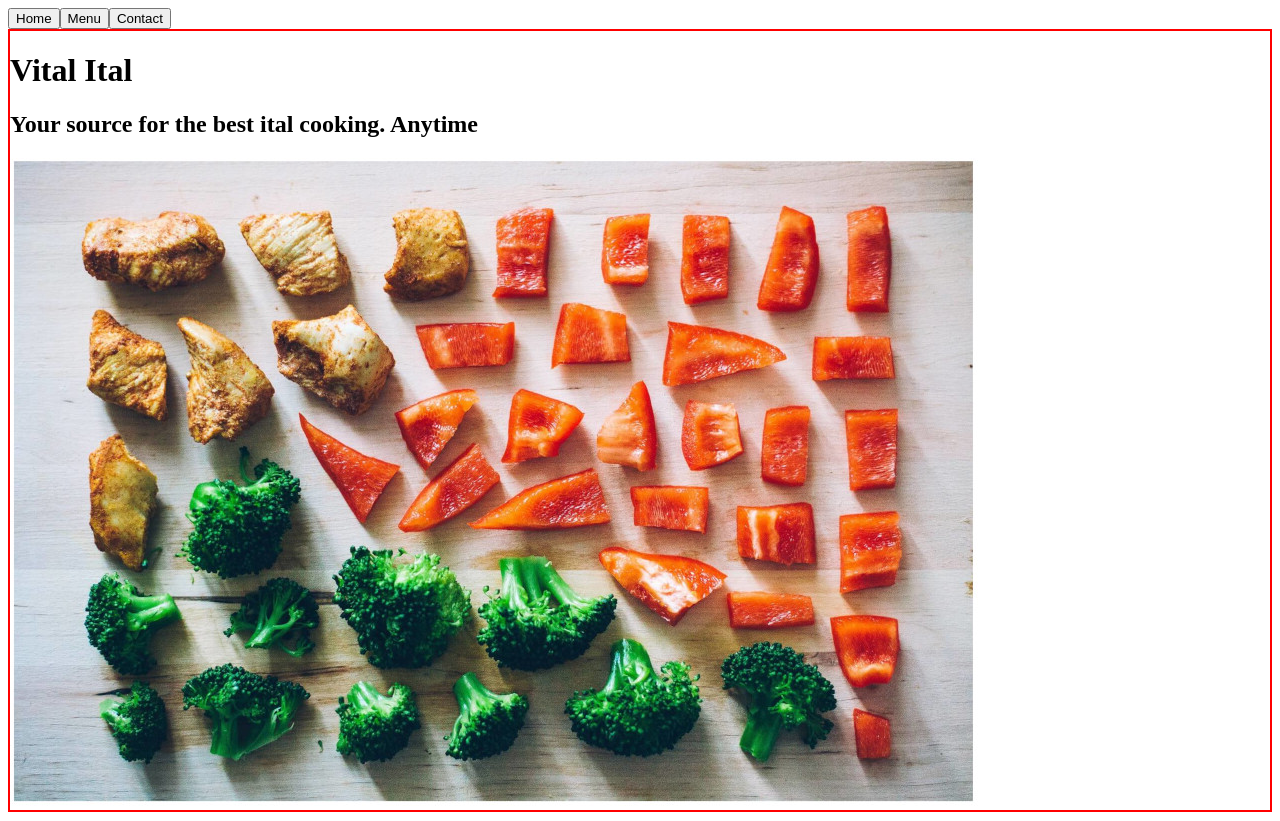
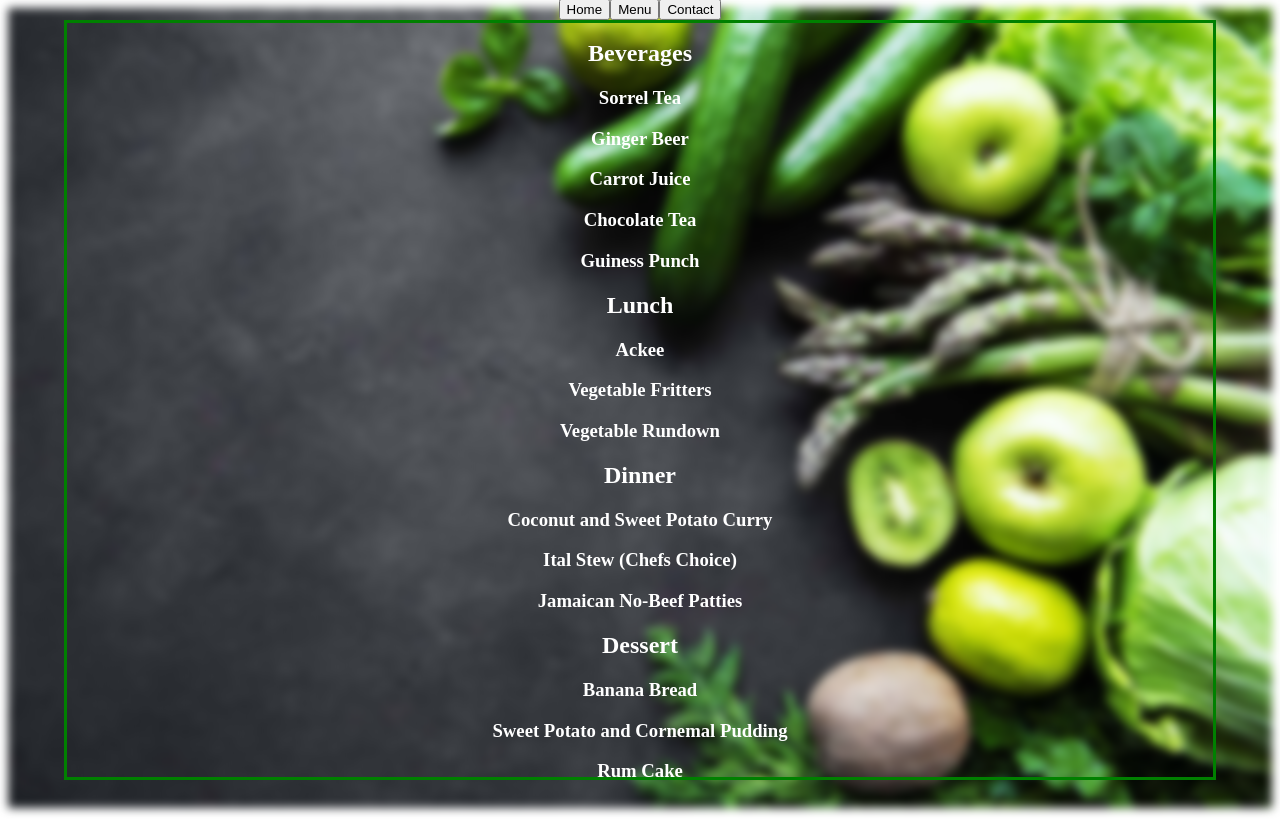
Before and after one commit to Duvauwn/resaurant-page, a website built with webpack: page dist/index.html in a window 1280 px wide. Both pictures are taken after a click on the button "Menu". Built offline with nearby package versions, Linux system fonts and the light colour scheme.

Commit message:
styling changes

```diff
--- a/src/contact.js
+++ b/src/contact.js
@@ -2,7 +2,6 @@ import './style.css';
 
 export default function contact() {
     const contactContainer = document.createElement('div');
-    contactContainer.classList.add('container-border');
 
     const headChef = document.createElement('div');
     const headTitle = document.createElement('h3');
--- a/src/home.js
+++ b/src/home.js
@@ -3,7 +3,6 @@ import './style.css';
 
 export default function home() {
     const homeContainer = document.createElement('div');
-    homeContainer.classList.add('container-border');
 
     const header = document.createElement('h1');
     header.textContent = 'Vital Ital';
@@ -13,6 +12,8 @@ export default function home() {
 
     const myFood = new Image();
     myFood.src = Food;
+    myFood.style.height = 'auto';
+    myFood.style.width = '70%';
 
     homeContainer.append(header, headline, myFood);
 
--- a/src/index.js
+++ b/src/index.js
@@ -2,30 +2,71 @@ import home from './home.js';
 import menu from './menu.js';
 import contact from './contact.js';
 
-const display = document.querySelector('#content');
+const mainContainer = document.querySelector('#content');
+
+const background = document.createElement('div');
+background.id = 'bg-image';
+document.body.appendChild(background);
+
+const borderline = document.createElement('div');
+borderline.id = 'borderline';
+document.body.appendChild(borderline);
 
 const tabButtons = (() => {
     const tabsContainer = document.createElement('div');
 
     const homeTab = document.createElement('button');
+    homeTab.id = 'home';
     homeTab.textContent = 'Home';
 
     const menuTab = document.createElement('button');
+    menuTab.id = 'menu';
     menuTab.textContent = 'Menu';
 
     const contactTab = document.createElement('button');
+    contactTab.id = 'contact';
     contactTab.textContent = 'Contact';
 
     tabsContainer.append(homeTab, menuTab, contactTab);
 
-    display.appendChild(tabsContainer);
+    mainContainer.appendChild(tabsContainer);
 
     return { tabsContainer };
 
 })();
 
-const homeSwitch = (() => {
-    console.log(tabButtons.tabsContainer.firstChild);
+const tabs = (() => {
+    const contentContainer = document.createElement('div');
 
-    display.appendChild(home());
+    const homeSwitch = document.querySelector('#home');
+    homeSwitch.addEventListener('click', function () {
+        console.log('working');
+        if (contentContainer.childNodes.length > 0) {
+            contentContainer.firstChild.remove();
+        }
+        contentContainer.appendChild(home());
+    })
+
+    const menuSwitch = document.querySelector('#menu');
+    menuSwitch.addEventListener('click', function () {
+        if (contentContainer.childNodes.length > 0) {
+            contentContainer.firstChild.remove();
+        }
+        contentContainer.appendChild(menu());
+    })
+
+    const contactSwitch = document.querySelector('#contact');
+    contactSwitch.addEventListener('click', function () {
+        if (contentContainer.childNodes.length > 0) {
+            contentContainer.firstChild.remove();
+        }
+        contentContainer.appendChild(contact());
+    })
+
+    window.addEventListener('load', function () {
+        contentContainer.appendChild(home());
+    })
+
+    mainContainer.appendChild(contentContainer);
+
 })();
--- a/src/menu.js
+++ b/src/menu.js
@@ -1,8 +1,9 @@
 import './style.css';
 
 export default function menu() {
+    const menuContainer = document.createElement('div');
+
     const beveragesContainer = document.createElement('div');
-    beveragesContainer.classList.add('container-border');
 
     const beverages = document.createElement('h2');
     beverages.textContent = 'Beverages';
@@ -24,5 +25,55 @@ export default function menu() {
 
     beveragesContainer.append(beverages, sorrel, gingerBeer, carrotJuice, chocolateTea, guinessPunch);
 
-    return beveragesContainer;
+    const lunchContainer = document.createElement('div');
+
+    const lunch = document.createElement('h2');
+    lunch.textContent = 'Lunch';
+
+    const ackee = document.createElement('h3');
+    ackee.textContent = 'Ackee';
+
+    const fritters = document.createElement('h3');
+    fritters.textContent = 'Vegetable Fritters';
+
+    const rundown = document.createElement('h3');
+    rundown.textContent = 'Vegetable Rundown';
+
+    lunchContainer.append(lunch, ackee, fritters, rundown);
+
+    const dinnerContainer = document.createElement('div');
+
+    const dinner = document.createElement('h2');
+    dinner.textContent = 'Dinner';
+
+    const curry = document.createElement('h3');
+    curry.textContent = 'Coconut and Sweet Potato Curry';
+
+    const stew = document.createElement('h3');
+    stew.textContent = 'Ital Stew (Chefs Choice)';
+
+    const patties = document.createElement('h3');
+    patties.textContent = 'Jamaican No-Beef Patties';
+
+    dinnerContainer.append(dinner, curry, stew, patties);
+
+    const dessertContainer = document.createElement('div');
+
+    const dessert = document.createElement('h2');
+    dessert.textContent = 'Dessert';
+
+    const bananaBread = document.createElement('h3');
+    bananaBread.textContent = 'Banana Bread';
+
+    const pudding = document.createElement('h3');
+    pudding.textContent = 'Sweet Potato and Cornemal Pudding';
+
+    const cake = document.createElement('h3');
+    cake.textContent = 'Rum Cake';
+
+    dessertContainer.append(dessert, bananaBread, pudding, cake);
+
+    menuContainer.append(beveragesContainer, lunchContainer, dinnerContainer, dessertContainer);
+
+    return menuContainer;
 }
--- a/src/style.css
+++ b/src/style.css
@@ -1,3 +1,45 @@
-.container-border {
-    border: 2px solid red;
+body, html {
+    height:100%;
 }
+*{
+    box-sizing: border-box;
+}
+#bg-image {
+    background-image: url('./bg.jpg');
+
+    filter:blur(5px);
+    -webkit-filter: blur(5px);
+
+    height:100%;
+
+    background-position: center;
+    background-repeat: no-repeat;
+    background-size: cover;
+}
+#borderline {
+    top:50%;
+    left:50%;
+    position:absolute;
+    transform: translate(-50%,-50%);
+    height:95%;
+    width:90%;
+    padding:20px;
+
+    border:3px solid green;
+
+    background-position: center;
+    background-repeat: no-repeat;
+    background-size: cover;
+}
+#content {
+    color:white;
+    font-weight: bold;
+    position:absolute;
+    top:50%;
+    left:50%;
+    transform: translate(-50%, -50%);
+    z-index: 2;
+    width: 80%;
+    padding:20px;
+    text-align: center;
+}
```
Also changed, not shown: src/bg.jpg (added).
